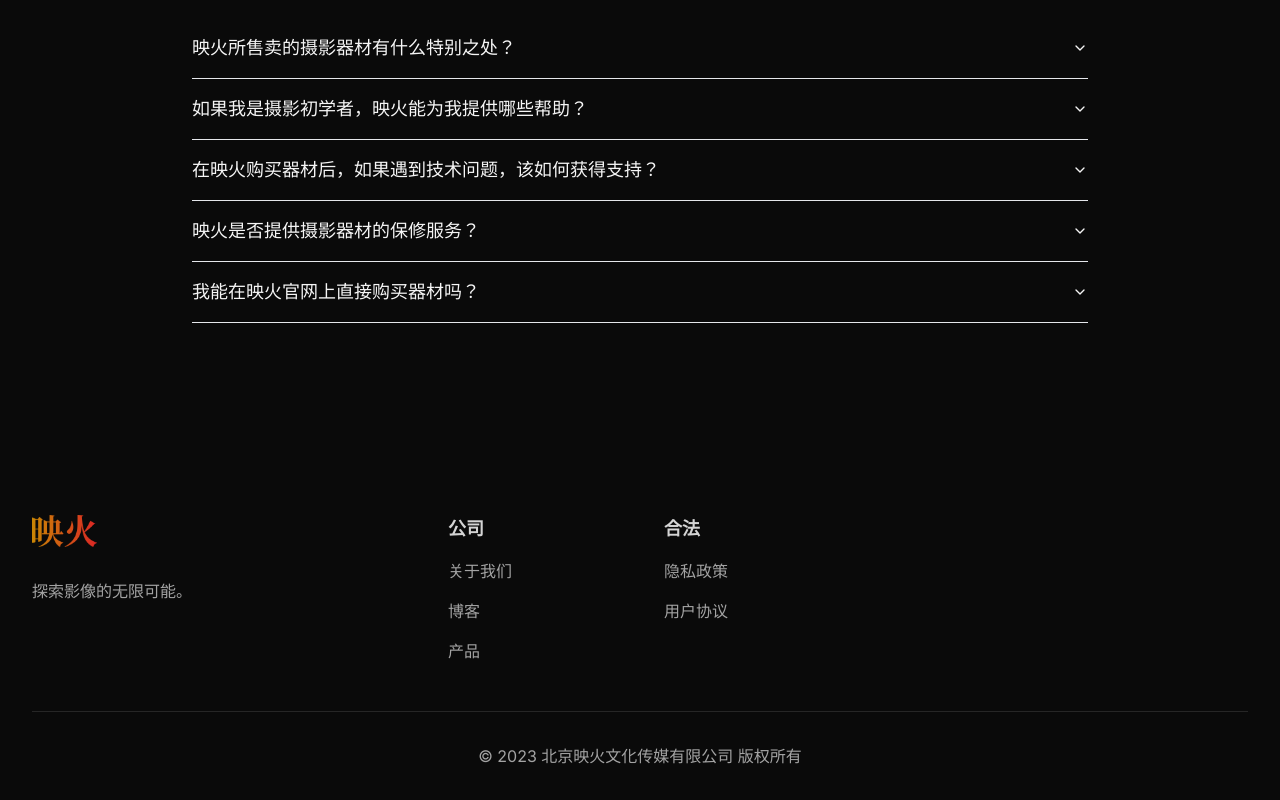
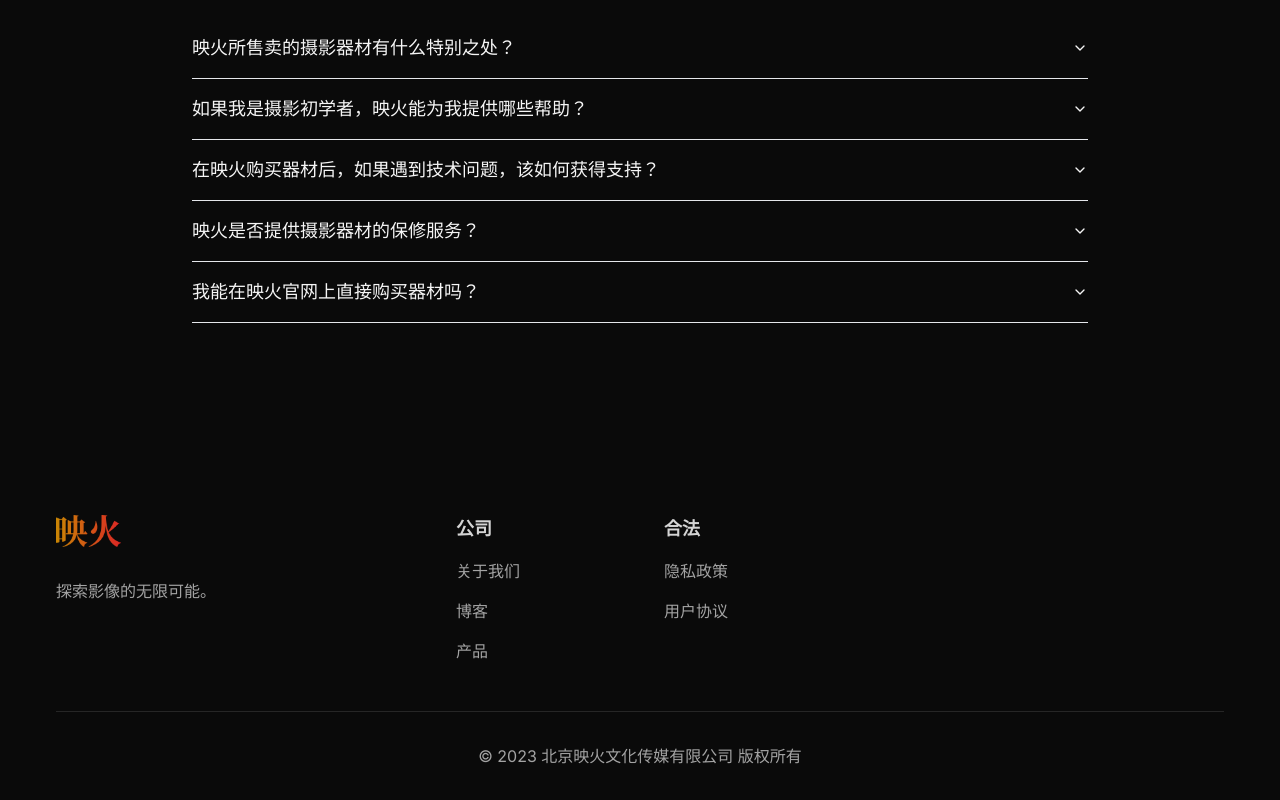
Before and after one commit to dabaz-diebold-dai/yinghuo, a Next.js app: page / in a window 1280 px wide. Shown: the part 2691-3491 px from the top of the page. Built offline with nearby package versions, Linux system fonts and the light colour scheme.

Commit message:
Update Footer.tsx

```diff
--- a/components/sections/Footer.tsx
+++ b/components/sections/Footer.tsx
@@ -4,7 +4,7 @@ var today = new Date();
 
 export default function Footer() {
   return (
-    <footer className="bg-neutral-950 mt-16 mb-4 md:mt-8 md:mb-0" aria-labelledby="footer-heading">
+    <footer className="bg-neutral-950 mt-16 mb-4 md:mt-8 md:mb-0 px-6 mx-auto" aria-labelledby="footer-heading">
       <h2 id="footer-heading" className="sr-only">
         Footer
       </h2>
```
